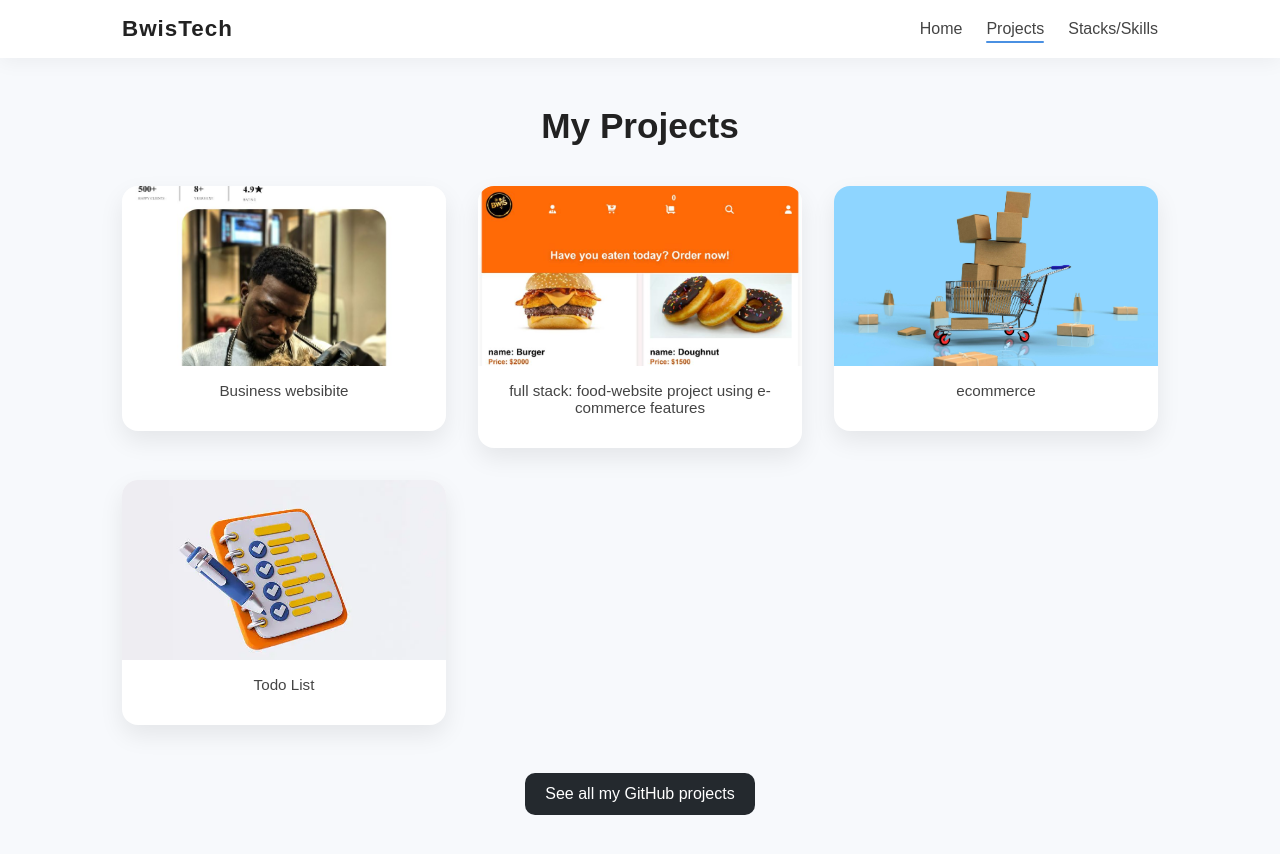
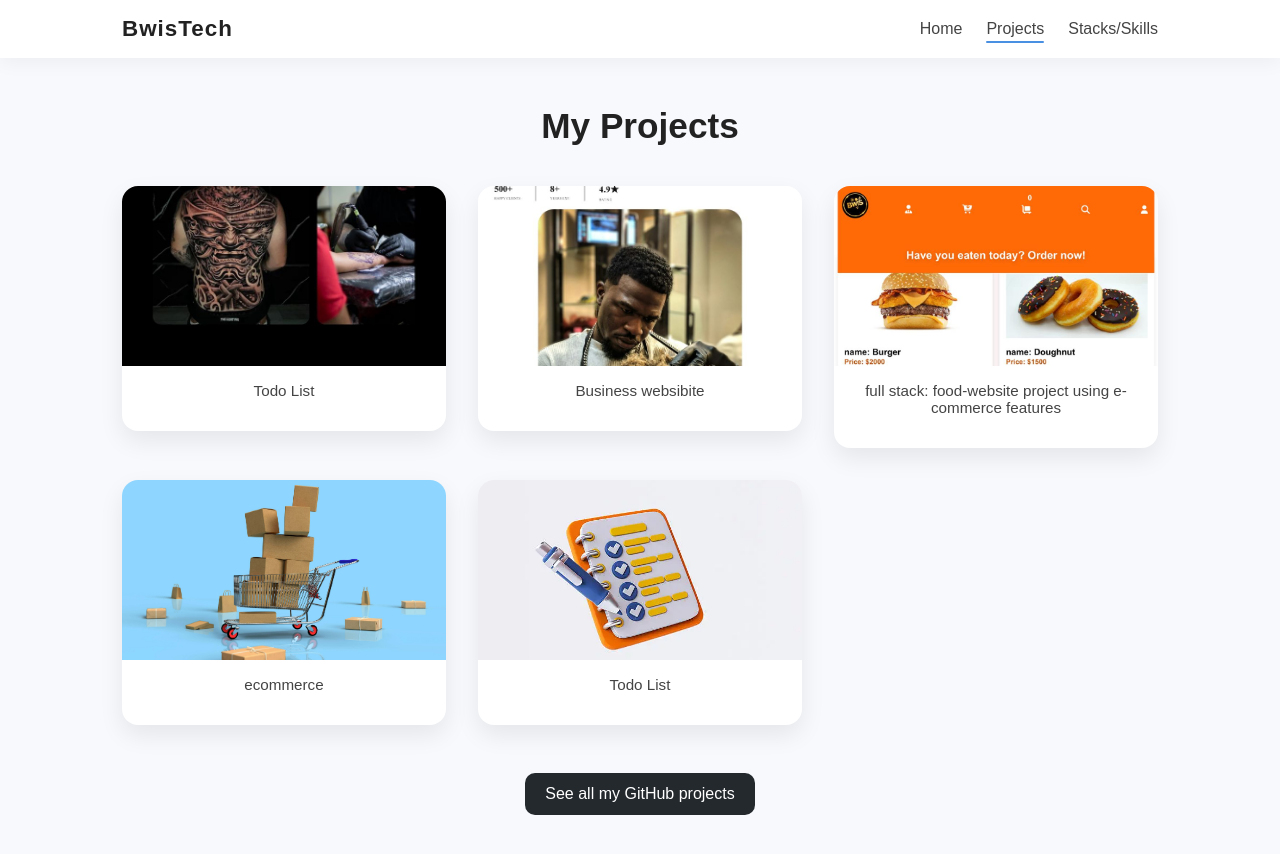
Before and after one commit to Bwis-coder/portfolio-website, a React (Vite) app: page /project in a window 1280 px wide. Shown: the top 854 px of the page. Built offline with nearby package versions, Linux system fonts and the light colour scheme.

Commit message:
added tatto site

```diff
--- a/src/Components/Project/ProjectPage.jsx
+++ b/src/Components/Project/ProjectPage.jsx
@@ -4,7 +4,7 @@ import todolist from "../../assets/todoList.png";
 import ecommerce from "../../assets/ecommerce.jpg";
 import foodwebsite from "/foodwebsite.jpeg";
 import businesswebsite from "/bussiness-webiste.jpeg";
-
+import tattoo from "/tattoo-photo.jpeg";
 export function ProjectPage() {
   return (
     <div className="project-container">
@@ -14,6 +14,17 @@ export function ProjectPage() {
         <h2 className="projects-title">My Projects</h2>
 
         <div className="projects-grid">
+          <a
+            href="https://bwis-tattoo-website.onrender.com"
+            target="_blank"
+            rel="noopener noreferrer"
+          >
+            <div className="post-card-container1">
+              <img src={tattoo} className="todo-image" />
+              <span>Todo List</span>
+            </div>
+          </a>
+
           <a
             href="https://business-website-sj0m.onrender.com"
             target="_blank"
```
Also changed, not shown: public/tattoo-photo.jpeg (added).
